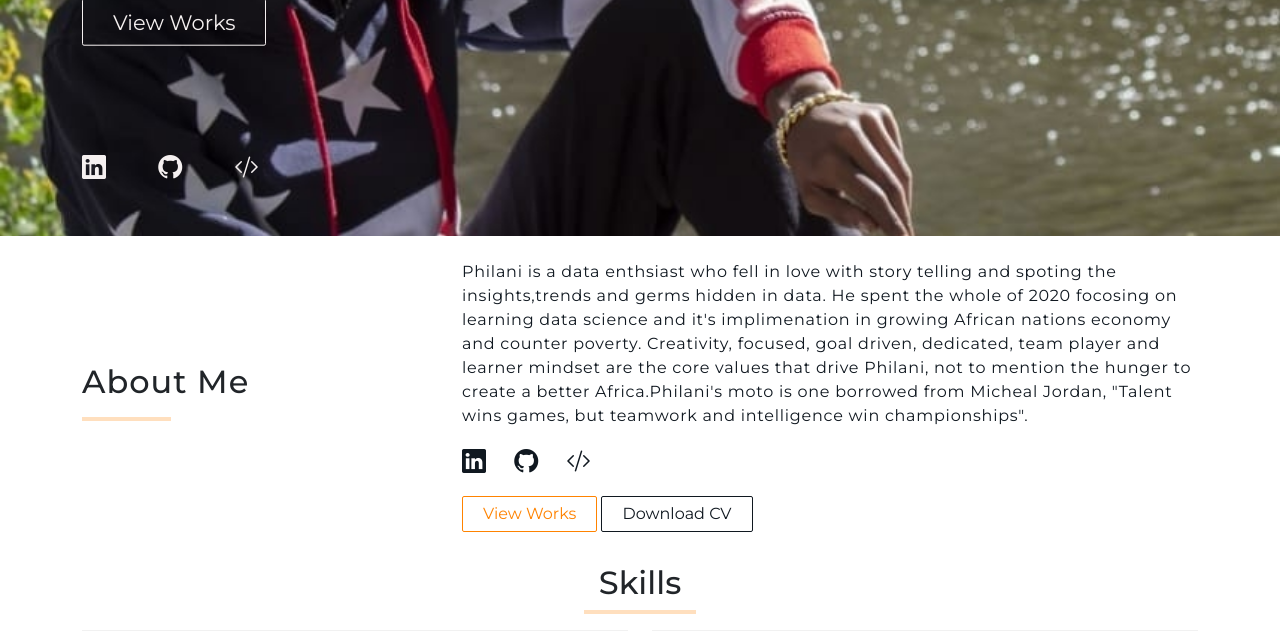
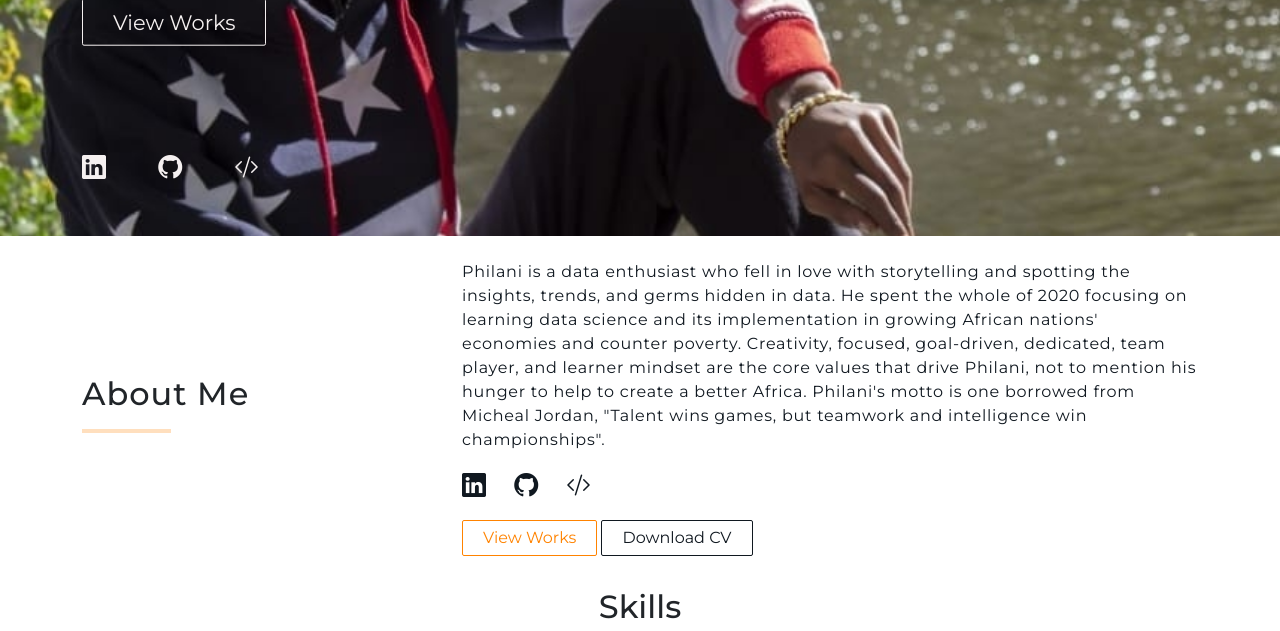
Before and after one commit to PhilaniAntony/meetphilani, a Django app: page / in a window 1280 px wide. Shown: the part 564-1195 px from the top of the page. Run offline with Django 3.2, Linux system fonts and the light colour scheme; some libraries are stand-ins or nearby versions; some web fonts are replaced.

Commit message:
grammar correction

```diff
--- a/templates/index.html
+++ b/templates/index.html
@@ -84,10 +84,11 @@
                 </div>
                 <div class="col-8">
                     <p class="aboutme-summary">
-                        Philani is a data enthsiast who fell in love with story telling and spoting the insights,trends and   germs hidden in data.
-                        He spent the whole of 2020 focosing on learning data science  and it's implimenation in growing African nations economy and counter poverty.
-                        Creativity, focused, goal driven, dedicated, team player and learner mindset are the core values that drive Philani, not to mention the hunger to create a
-                        better Africa.Philani's moto is one borrowed from Micheal Jordan, "Talent wins games, but teamwork and intelligence win championships".
+                        Philani is a data enthusiast who fell in love with storytelling and spotting the insights, trends, and germs hidden in data.
+                        He spent the whole of 2020 focusing on learning data science and its implementation in growing African nations' economies and
+                        counter poverty. Creativity, focused, goal-driven, dedicated, team player, and learner mindset are the core values that drive
+                        Philani, not to mention his hunger to help to create a better Africa. Philani's motto is one borrowed from Micheal Jordan,
+                        "Talent wins games, but teamwork and intelligence win championships".
                     </p>
                     <ul class="aboutme-links list-inline">
                         <li class="list-inline-item">
```
